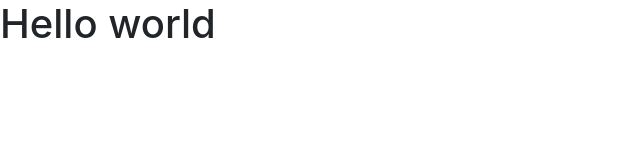
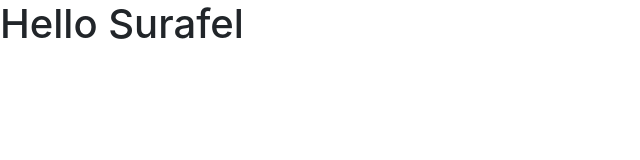
Before and after one commit to lesurafel/exchange-rate-site, a React (Create React App) app: page / in a window 1280 px wide. Shown: the top 160 px of the page, without its empty margins (0-640 px from the left). Built offline with nearby package versions, Linux system fonts and the light colour scheme.

Commit message:
hello surafel

```diff
--- a/src/App.js
+++ b/src/App.js
@@ -6,7 +6,7 @@ const App = () => {
   return (
     <Router>
       <Switch>
-        <Route path="/" exact render={() => <h1>Hello world</h1>} />
+        <Route path="/" exact render={() => <h1>Hello Surafel</h1>} />
         <Route render={() => <h1>404 Not found</h1>} />
       </Switch>
     </Router>
```
